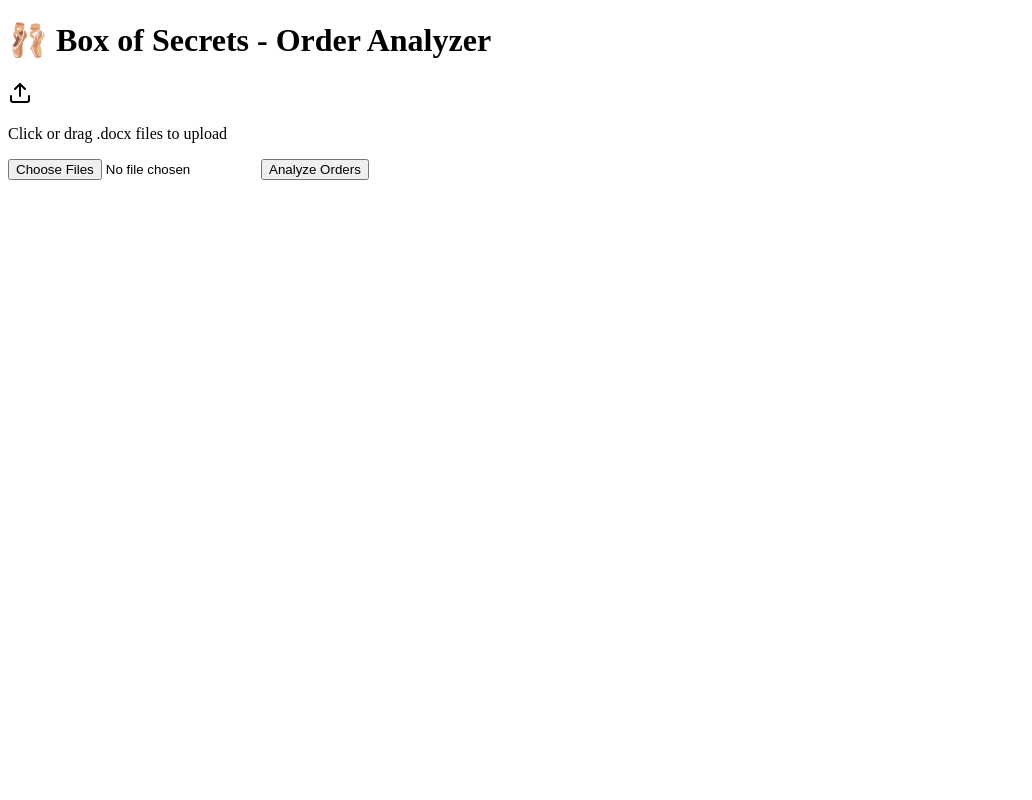
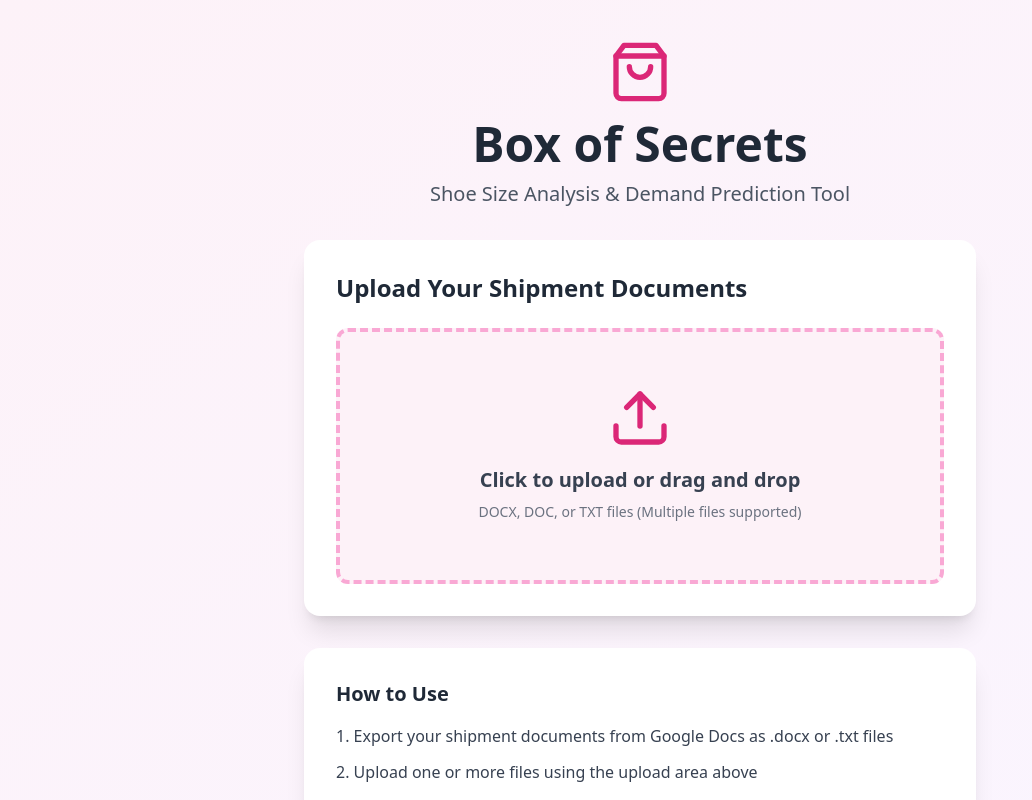
Before and after one commit to shakiz/bos-analyzer, a React (Vite) app in the folder frontend/: page / in a window 1280 px wide. Shown: the top 800 px of the page, without its empty margins (0-1032 px from the left). Built offline with nearby package versions, Linux system fonts and the light colour scheme.

Commit message:
Add node support, UI update and calculation logic

```diff
--- a/frontend/src/App.jsx
+++ b/frontend/src/App.jsx
@@ -1,100 +1,90 @@
+
 import React, { useState } from "react";
-import { Upload, FileText, X, BarChart3 } from "lucide-react";
-
+import { Upload, ShoppingBag, BarChart3 } from "lucide-react";
 
 export default function App() {
+  const [loading, setLoading] = useState(false);
+  const [results, setResults] = useState(null);
+  const [error, setError] = useState(null);
   const [files, setFiles] = useState([]);
-  const [results, setResults] = useState(null);
-  const [loading, setLoading] = useState(false);
 
-  const handleFileChange = (e) => {
+  const handleFileUpload = async (e) => {
     const selected = Array.from(e.target.files);
-    const valid = selected.filter((f) => f.name.endsWith(".docx"));
-    setFiles((prev) => [...prev, ...valid]);
-  };
-
-  const removeFile = (i) => {
-    setFiles((prev) => prev.filter((_, idx) => idx !== i));
-  };
-
-  const analyze = async () => {
-    if (files.length === 0) return alert("Please upload at least one DOCX file");
+    if (selected.length === 0) return;
+    setFiles(selected);
     setLoading(true);
+    setError(null);
+    setResults(null);
     const formData = new FormData();
-    files.forEach((f) => formData.append("files", f));
+    selected.forEach((f) => formData.append("files", f));
     try {
       const res = await fetch("http://localhost:8000/analyze", {
         method: "POST",
         body: formData,
       });
+      if (!res.ok) throw new Error("Failed to analyze files");
       const data = await res.json();
       setResults(data);
     } catch (err) {
-      alert("Error analyzing files: " + err.message);
+      setError(err.message);
     } finally {
       setLoading(false);
     }
   };
 
   return (
-    <div className="min-h-screen bg-gray-50 p-10 flex flex-col items-center">
-      <div className="bg-white w-full max-w-xl rounded-2xl shadow p-6">
-        <h1 className="text-2xl font-bold mb-4 text-center">
-          🩰 Box of Secrets - Order Analyzer
-        </h1>
+    <div className="min-h-screen bg-gradient-to-br from-pink-50 to-purple-50 flex flex-col items-center justify-center py-10 px-2">
+      <div className="max-w-2xl w-full mx-auto text-center mb-8">
+        <div className="flex items-center justify-center mb-4">
+          <ShoppingBag className="w-16 h-16 text-pink-600" />
+        </div>
+        <h1 className="text-5xl font-bold text-gray-800 mb-3">Box of Secrets</h1>
+        <p className="text-xl text-gray-600">Shoe Size Analysis & Demand Prediction Tool</p>
+      </div>
 
-        <label className="flex flex-col items-center justify-center w-full p-6 border-2 border-dashed rounded-lg cursor-pointer hover:bg-gray-50">
-          <Upload className="h-6 w-6 mb-2 text-gray-500" />
-          <p className="text-sm text-gray-600">Click or drag .docx files to upload</p>
+      <div className="max-w-2xl w-full mx-auto bg-white rounded-2xl shadow-xl p-8 mb-8">
+        <h2 className="text-2xl font-bold text-gray-800 mb-6 text-left">Upload Your Shipment Documents</h2>
+        <label className="flex flex-col items-center justify-center w-full h-64 border-4 border-dashed border-pink-300 rounded-xl cursor-pointer bg-pink-50 hover:bg-pink-100 transition-all">
+          <div className="flex flex-col items-center justify-center pt-5 pb-6">
+            <Upload className="w-16 h-16 text-pink-600 mb-4" />
+            <p className="mb-2 text-xl font-semibold text-gray-700">
+              Click to upload or drag and drop
+            </p>
+            <p className="text-sm text-gray-500">
+              DOCX, DOC, or TXT files (Multiple files supported)
+            </p>
+          </div>
           <input
             type="file"
-            accept=".docx"
+            className="hidden"
+            accept=".doc,.docx,.txt"
             multiple
-            className="hidden"
-            onChange={handleFileChange}
+            onChange={handleFileUpload}
+            disabled={loading}
           />
         </label>
-
-        {files.length > 0 && (
-          <ul className="mt-4 space-y-2">
-            {files.map((f, i) => (
-              <li key={i} className="flex items-center justify-between bg-gray-100 px-3 py-2 rounded-md">
-                <div className="flex items-center gap-2">
-                  <FileText className="h-5 w-5 text-gray-600" />
-                  <span className="text-sm text-gray-700">{f.name}</span>
-                </div>
-                <button onClick={() => removeFile(i)} className="text-gray-500 hover:text-red-500">
-                  <X className="h-4 w-4" />
-                </button>
-              </li>
-            ))}
-          </ul>
+        {loading && (
+          <div className="mt-6 text-center text-lg text-pink-600 font-semibold">Analyzing files...</div>
         )}
-
-        <button
-          onClick={analyze}
-          disabled={loading}
-          className="mt-5 w-full bg-pink-600 hover:bg-pink-700 text-white py-2 rounded-lg font-medium disabled:opacity-50"
-        >
-          {loading ? "Analyzing..." : "Analyze Orders"}
-        </button>
-
+        {error && (
+          <div className="mt-6 text-center text-red-600 font-semibold">{error}</div>
+        )}
         {results && (
-          <div className="mt-6">
-            <h3 className="text-lg font-semibold mb-2 flex items-center gap-2">
-              <BarChart3 className="w-5 h-5" /> Top 5 Shoe Sizes
+          <div className="mt-10">
+            <h3 className="text-xl font-bold mb-4 flex items-center gap-3 text-pink-700">
+              <BarChart3 className="w-6 h-6" /> Top 5 Shoe Sizes
             </h3>
-            <ul className="space-y-1">
+            <ul className="space-y-2">
               {results.top_sizes.length === 0 ? (
-                <li>No sizes found in the documents</li>
+                <li className="text-gray-500 italic">No sizes found in the documents</li>
               ) : (
                 results.top_sizes.map((s, i) => (
                   <li
                     key={i}
-                    className="flex justify-between p-2 bg-gray-100 rounded"
+                    className="flex justify-between items-center p-3 bg-gradient-to-r from-pink-50 via-purple-50 to-blue-50 rounded-xl border border-pink-100 shadow-sm"
                   >
-                    <span>Size {s.size}</span>
-                    <span className="font-medium">{s.count} orders</span>
+                    <span className="font-semibold text-gray-700">Size {s.size}</span>
+                    <span className="font-bold text-pink-600">{s.count} orders</span>
                   </li>
                 ))
               )}
@@ -102,6 +92,16 @@ export default function App() {
           </div>
         )}
       </div>
+
+      <div className="max-w-2xl w-full mx-auto bg-white rounded-2xl shadow-xl p-8">
+        <h3 className="text-xl font-bold text-gray-800 mb-4 text-left">How to Use</h3>
+        <ol className="space-y-3 text-gray-700 list-decimal list-inside">
+          <li>Export your shipment documents from Google Docs as .docx or .txt files</li>
+          <li>Upload one or more files using the upload area above</li>
+          <li>The system will automatically detect product names and analyze size distribution</li>
+          <li>View comprehensive analytics, trends, and stocking recommendations</li>
+        </ol>
+      </div>
     </div>
   );
 }
--- a/frontend/src/main.jsx
+++ b/frontend/src/main.jsx
@@ -1,6 +1,8 @@
+
+import "./index.css";
 import React from "react";
 import { createRoot } from "react-dom/client";
-import App from "./App.jsx";  // your App component
+import App from "./App.jsx";
 
 const root = createRoot(document.getElementById("root"));
 root.render(<App />);
```
Also changed, not shown: 2 other files (tests, documents, lock files or other folders).
